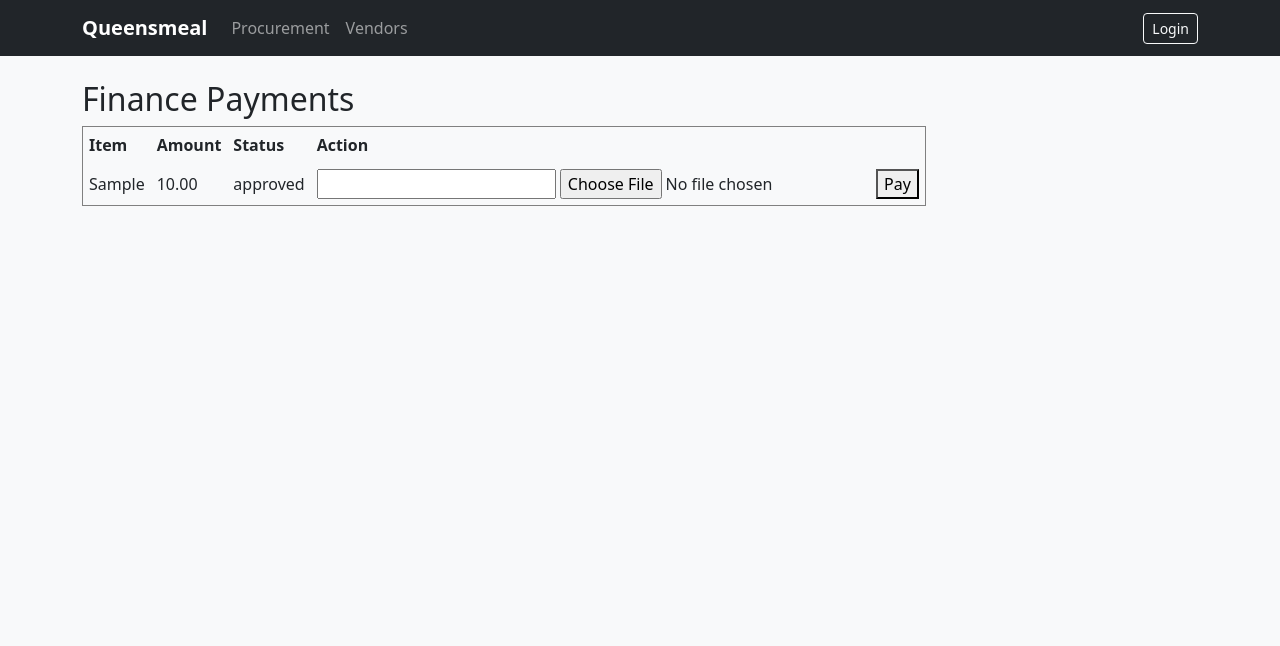
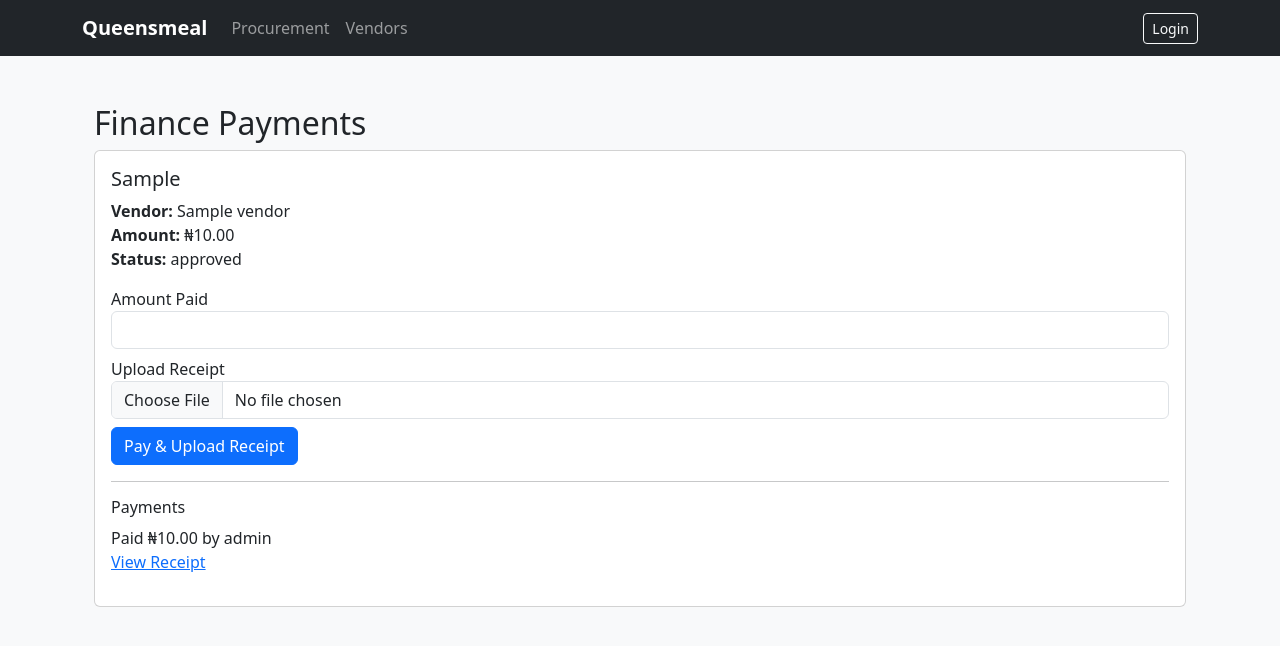
Before and after one commit to abraham-ofolu/queensmeal_procurement, a Flask app: template app/templates/finance/payments.html in a window 1280 px wide. Shown: the top 646 px of the page. Run offline with Flask 3, Linux system fonts and the light colour scheme; the template is opened without the code that fills it: values that come from a table or form of the project are taken from there, others are empty; tables that the repository leaves empty hold one stand-in row (values such as "Sample post").

Commit message:
Restore finance payment and receipt upload UI

```diff
--- a/app/templates/finance/payments.html
+++ b/app/templates/finance/payments.html
@@ -1,36 +1,53 @@
 {% extends "base.html" %}
+
 {% block content %}
+<div class="container mt-4">
+    <h2>Finance Payments</h2>
 
-<h2>Finance Payments</h2>
+    {% for req in requests %}
+    <div class="card mb-3">
+        <div class="card-body">
+            <h5>{{ req.item }}</h5>
 
-<table border="1" cellpadding="6">
-<tr>
-  <th>Item</th>
-  <th>Amount</th>
-  <th>Status</th>
-  <th>Action</th>
-</tr>
+            <p>
+                <strong>Vendor:</strong> {{ req.vendor.name if req.vendor else "N/A" }}<br>
+                <strong>Amount:</strong> ₦{{ req.amount }}<br>
+                <strong>Status:</strong> {{ req.status }}
+            </p>
 
-{% for r in requests %}
-<tr>
-  <td>{{ r.item }}</td>
-  <td>{{ r.amount }}</td>
-  <td>{{ r.status }}</td>
-  <td>
+            {% if req.status == "approved" %}
+                <form method="POST"
+                      action="{{ url_for('finance.pay', request_id=req.id) }}"
+                      enctype="multipart/form-data">
 
-    {% if r.status == "approved" %}
-      <form method="POST" action="{{ url_for('finance.pay', request_id=r.id) }}" enctype="multipart/form-data">
-        <input type="number" step="0.01" name="amount_paid" required>
-        <input type="file" name="receipt">
-        <button>Pay</button>
-      </form>
-    {% else %}
-      —
-    {% endif %}
+                    <div class="mb-2">
+                        <label>Amount Paid</label>
+                        <input type="number" name="amount_paid" class="form-control" required>
+                    </div>
 
-  </td>
-</tr>
-{% endfor %}
-</table>
+                    <div class="mb-2">
+                        <label>Upload Receipt</label>
+                        <input type="file" name="receipt" class="form-control">
+                    </div>
 
+                    <button class="btn btn-primary">Pay & Upload Receipt</button>
+                </form>
+            {% endif %}
+
+            {% if req.payments %}
+                <hr>
+                <h6>Payments</h6>
+                {% for p in req.payments %}
+                    <p>
+                        Paid ₦{{ p.amount_paid }} by {{ p.paid_by_role }}<br>
+                        {% if p.receipt_url %}
+                            <a href="{{ p.receipt_url }}" target="_blank">View Receipt</a>
+                        {% endif %}
+                    </p>
+                {% endfor %}
+            {% endif %}
+        </div>
+    </div>
+    {% endfor %}
+</div>
 {% endblock %}
```
